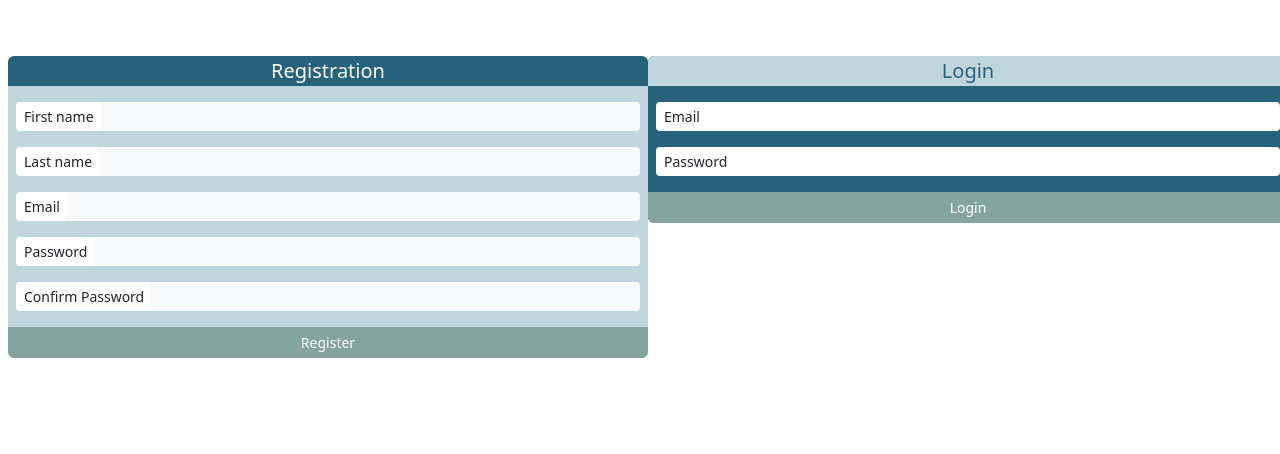
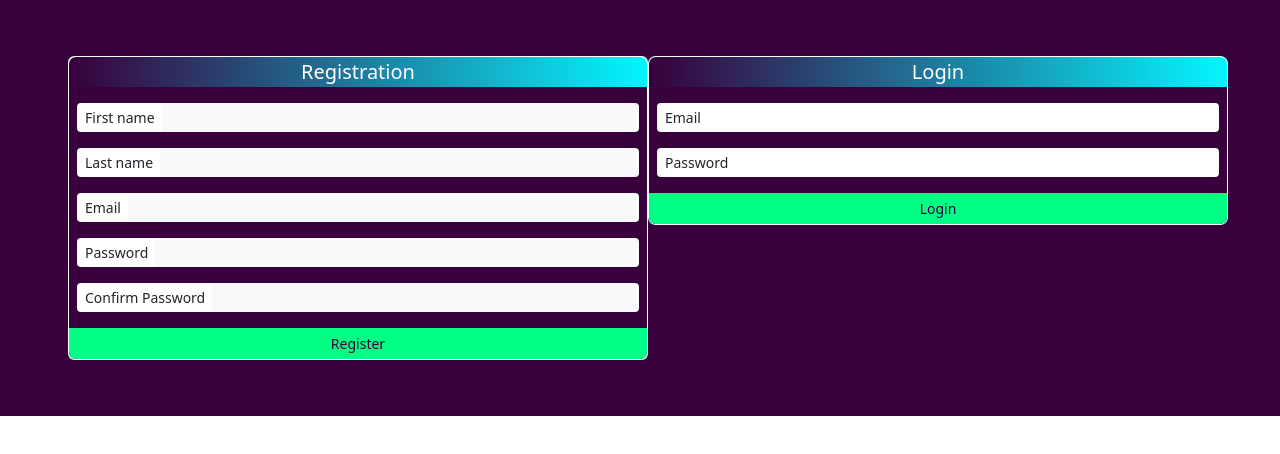
Before and after one commit to j21winter/groupProject, a React app in the folder predictions/client/: page /login in a window 1280 px wide. Shown: the top 454 px of the page. Built offline with nearby package versions, Linux system fonts and the light colour scheme; the HTML template or start-up script is replaced by a standard one.

Commit message:
updated bootstrap styling on log/reg page and update page

```diff
--- a/predictions/client/src/components/LeaguePage.jsx
+++ b/predictions/client/src/components/LeaguePage.jsx
@@ -74,7 +74,7 @@ const handleJoinLeague = () => {
       <div className="container my-4">
         <div className="row">
           <div className="col text-center">
-            <Link to="/dashboard" className="btn btn-secondary mb-3">Dashboard</Link>
+            {/* <Link to="/dashboard" className="btn btn-secondary mb-3">Dashboard</Link> */}
             <h1 className="display-4 text-white">{league.league_name}</h1>
             <h3 className="mb-4 text-white">Members</h3>
             <table className="table table-striped">
--- a/predictions/client/src/components/UpdateLeague.jsx
+++ b/predictions/client/src/components/UpdateLeague.jsx
@@ -4,6 +4,7 @@ import { useEffect, useState, useContext } from 'react'
 import {Link, useNavigate, useParams} from 'react-router-dom'
 import axios from 'axios'
 import UserContext from '../context/userContext';
+import Header from '../components/Header'
 
 const UpdateLeague = (props) => {
     const { id } = useParams()
@@ -43,18 +44,24 @@ const UpdateLeague = (props) => {
 console.log(leagueName)
   return (
     <>
-        <div>
-            <h1>Update Your League Name</h1>
-            <p><Link to={"/dashboard"}>Dashboard</Link></p>
-            <form onSubmit={handleSubmit}>
-            <label >League Name:</label>
-            <input type="text" name="league_name" value={leagueName} onChange={(e)=>{setLeagueName(e.target.value)} }/>
-            { errors.league_name ?
-                        <p style={{color:"red"}}>{errors.league_name.message}</p>
-                        : null
-                    }
-            <button>Update League Name</button>
-        </form>
+        <div style={{ backgroundColor: "#38003c" }}>
+        <Header />
+            <div className="content text-center p-3">
+                <h1 style={{color: "white"}}>Update Your League Name</h1>
+                {/* <p><Link to={"/dashboard"}>Dashboard</Link></p> */}
+                <form onSubmit={handleSubmit} >
+                    <div class="form-group row d-flex justify-content-center">
+                        <label  for="leagueName" style={{color: "white"}}>League Name:</label>
+                        <input className="form-control w-25 m-3" id="leagueName" type="text" name="league_name" value={leagueName} onChange={(e)=>{setLeagueName(e.target.value)} }/>
+                        { errors.league_name ?
+                                    <p style={{color:"red"}}>{errors.league_name.message}</p>
+                                    : null
+                                }
+                    </div>
+                    <button className="btn btn-sm w-25 " type="submit" style={{backgroundColor: "#00ff85", color:"#38003c"}}>Update League Name</button>
+                </form>
+
+            </div>
         </div>
     </>
   )
--- a/predictions/client/src/components/auth/LoginAndReg.jsx
+++ b/predictions/client/src/components/auth/LoginAndReg.jsx
@@ -23,9 +23,10 @@ const LoginAndReg = () => {
 
 
   return(
-    <>
-      <div className='d-flex justify-content-evenly mt-5'>
-        <div className='w-50'>
+
+      <div className="container-fluid main_container mh-100 d-inline-block " style={{backgroundColor: "	#38003c"}}>
+        <div className='d-flex justify-content-evenly m-5'>
+          <div className='w-50 ' >
             <RegForm errors={errors} setErrors={setErrors}/>
 
           </div>
@@ -37,7 +38,8 @@ const LoginAndReg = () => {
 
 
         </div>
-    </>
+      </div>
+
   )
 }
 export default LoginAndReg
--- a/predictions/client/src/components/auth/LoginForm.jsx
+++ b/predictions/client/src/components/auth/LoginForm.jsx
@@ -94,26 +94,29 @@ return (
 
 
             {/* LOGIN FORM */}
-            <form onSubmit={(e) => handleLoginSubmit(e)}>
+            <form onSubmit={(e) => handleLoginSubmit(e)} className='shadow bg-white rounded-3 overflow-hidden border border-1 border-white'>
 
-            <div className='d-flex align-items-center text-center ps-2 pe-2 mb-3'  style={{color: '#26637b', backgroundColor: "rgb(192, 214, 223)"}}>
-                    <p className='fs-5 mx-auto m-0 text-center '>Login</p>
+                <div className='d-flex align-items-center text-center ps-2 pe-2 '  style={{backgroundImage: "linear-gradient(to right, #38003c, #04f5ff"}}>
+                    <p className='fs-5 mx-auto m-0 text-center text-white '>Login</p>
                 </div>
 
-                <div className="input-group input-group-sm border-0 mb-3 px-2">
+                <div className="formInfo" style={{backgroundColor: "#38003c"}}>
+                    <div className="input-group input-group-sm border-0 pt-3 mb-3 px-2">
                         <label htmlFor="email" className="input-group-text border-0" style={{backgroundColor: "#ffffff"}}>Email </label>
                         <input type="email" name='email' className="form-control border-0 text-end" value={loginInput.email} onChange={(e) => handleLoginInputChange(e)}/>
                     </div>
                     {errors.login.email ? <p className='text-white text-center'>{errors.login.email}</p> : ""}
 
-                <div className="input-group input-group-sm border-0 mb-3 px-2">
+                    <div className="input-group input-group-sm border-0 mb-3 px-2 ">
                         <label htmlFor="password" className="input-group-text border-0" style={{backgroundColor: "#ffffff"}}>Password </label>
                         <input type="password" name='password' className="form-control border-0 text-end" value={loginInput.password} onChange={(e) => handleLoginInputChange(e)}/>
                     </div>
                     {errors.login.password ? <p className='text-white text-center'>{errors.login.password}</p> : ""}
                     {errors.login.error ? <p className='text-white text-center'>{errors.login.error}</p> : ""}
 
-                <button className="btn btn-sm w-100 rounded-top-0 " type="submit" style={{backgroundColor: "#84a59d", color: "#ffffff"}}>Login</button>
+                    <button className="btn btn-sm w-100 rounded-top-0 " type="submit" style={{backgroundColor: "#00ff85", color: "#38003c"}}>Login</button>
+
+                </div>
 
             </form>
         </div>
--- a/predictions/client/src/components/auth/RegForm.jsx
+++ b/predictions/client/src/components/auth/RegForm.jsx
@@ -119,12 +119,14 @@ const RegForm = (props) => {
     <>{/* REGISTRATION FORM */}
         <div id='registration' className='card p-0 m-2 w-100 rounded rounded 2 overflow-hidden border-0 ' style={{ backgroundColor: "rgb(192, 214, 223)"}}>
 
-            <form onSubmit={(e) => handleRegSubmit(e)} className=''>
-                <div className='d-flex align-items-center text-center ps-2 pe-2 mb-3'  style={{color: '#ffffff', backgroundColor: "#26637b"}}>
-                    <p className='fs-5 mx-auto m-0 text-center '>Registration</p>
+            <form onSubmit={(e) => handleRegSubmit(e)} className='shadow bg-white rounded-3 overflow-hidden border border-1 border-white' >
+                <div className='d-flex align-items-center text-center ps-2 pe-2 '  style={{backgroundImage: "linear-gradient(to right, #38003c, #04f5ff"}}>
+                    <p className='fs-5 mx-auto m-0 text-center text-white '>Registration</p>
                 </div>
 
-                <div className="input-group input-group-sm border-0 mb-3 px-2">
+                <div className="formInfo" style={{backgroundColor: "#38003c"}}>
+
+                    <div className="input-group input-group-sm border-0 pt-3 mb-3 px-2 " >
                         <label htmlFor="firstName" className="input-group-text border-0" style={{backgroundColor: "#ffffff"}}>First name </label>
                         <input type="text" name='firstName' className="form-control border-0 text-end bg-light" value={regInput.firstName} onChange={(e) => handleRegistrationInputChange(e)}/>
                     </div>
@@ -154,7 +156,9 @@ const RegForm = (props) => {
                     </div>
                     {errors.registration.confirmPassword ? <p className='text-white text-center'>{errors.registration.confirmPassword}</p> : ""}
 
-                <button className="btn btn-sm w-100 rounded-top-0 " type="submit" style={{backgroundColor: "#84a59d", color: "#ffffff"}}>Register</button>
+                    <button className="btn btn-sm w-100 rounded-top-0 " type="submit" style={{backgroundColor: "#00ff85", color:"#38003c"}}>Register</button>
+                </div>
+
 
             </form>
         </div>
```
Lines whose indentation alone changed are shown as unchanged.
